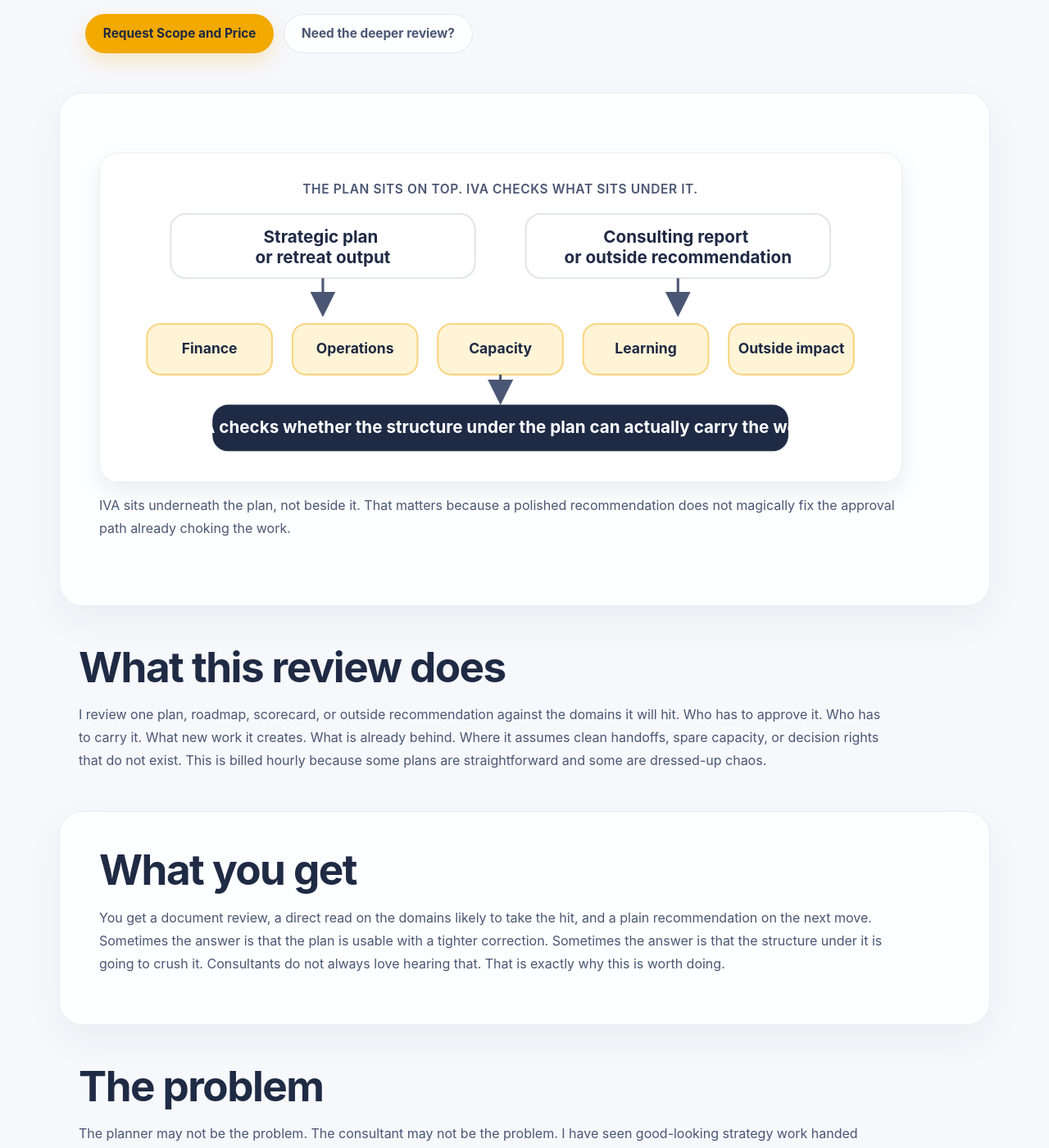
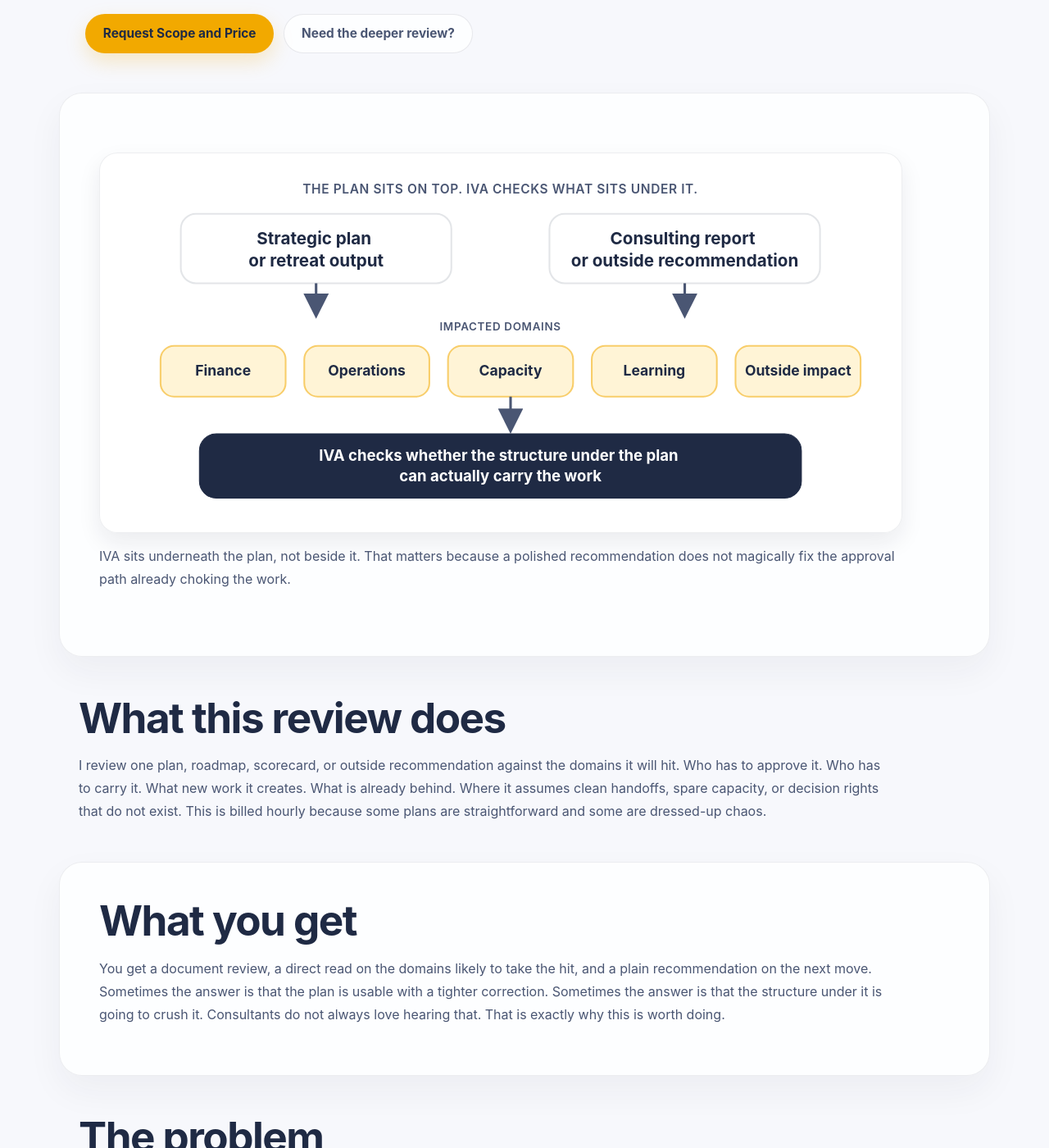
Before and after one commit to efost7873/integratedvaluearchitecture.com, a Jekyll site: the page built from strategic-plan-review.html, in a window 1280 px wide and 1400 px high, scrolled down 453 px. Shown: the whole window at 82% size. Built offline with Jekyll 4.4.1, drawn with Linux system fonts in a browser that asks for light colours.

Commit message:
Update strategic-plan-review.html

```diff
--- a/strategic-plan-review.html
+++ b/strategic-plan-review.html
@@ -20,7 +20,7 @@ analytics_page_id: strategic-plan-review
     </p>
     <div class="cta-block">
       <a class="button primary" href="https://forms.office.com/r/WmUf4F2vts">Request Scope and Price</a>
-      <a class="button secondary" href="/fixed-fee-review/">Need the deeper review?</a>
+      <a class="button secondary" href="/structural-diagnostic/">Need the deeper review?</a>
     </div>
   </div>
 </section>
@@ -29,7 +29,7 @@ analytics_page_id: strategic-plan-review
   <div class="container narrow">
     <div class="iva-visual-block" aria-labelledby="strategicPlanReviewVisualTitle strategicPlanReviewVisualDesc">
       <figure class="iva-visual-frame">
-        <svg viewBox="0 0 920 360" role="img" aria-labelledby="strategicPlanReviewVisualTitle strategicPlanReviewVisualDesc" xmlns="http://www.w3.org/2000/svg">
+        <svg viewBox="0 0 920 420" role="img" aria-labelledby="strategicPlanReviewVisualTitle strategicPlanReviewVisualDesc" xmlns="http://www.w3.org/2000/svg">
           <title id="strategicPlanReviewVisualTitle">IVA sits underneath strategic planning and consulting</title>
           <desc id="strategicPlanReviewVisualDesc">A strategic plan or consulting recommendation sits above the impacted domains, while IVA checks whether the structure underneath can actually carry the work.</desc>
 
@@ -40,51 +40,58 @@ analytics_page_id: strategic-plan-review
             <style>
               .iva-box { fill: #ffffff; stroke: rgba(31,42,68,0.12); stroke-width: 2; }
               .iva-box-dark { fill: #1F2A44; stroke: #1F2A44; }
-              .iva-box-accent { fill: #FFF4D6; stroke: rgba(242,169,0,0.45); stroke-width: 2; }
+              .iva-box-accent { fill: #FFF4D6; stroke: rgba(242,169,0,0.55); stroke-width: 2; }
               .iva-label { font: 700 20px -apple-system,BlinkMacSystemFont,'Segoe UI',Roboto,Helvetica,Arial,sans-serif; fill: #1F2A44; }
               .iva-label-small { font: 700 17px -apple-system,BlinkMacSystemFont,'Segoe UI',Roboto,Helvetica,Arial,sans-serif; fill: #1F2A44; }
-              .iva-label-dark { font: 700 20px -apple-system,BlinkMacSystemFont,'Segoe UI',Roboto,Helvetica,Arial,sans-serif; fill: #ffffff; }
+              .iva-label-dark { font: 700 18px -apple-system,BlinkMacSystemFont,'Segoe UI',Roboto,Helvetica,Arial,sans-serif; fill: #ffffff; }
               .iva-caption { font: 600 15px -apple-system,BlinkMacSystemFont,'Segoe UI',Roboto,Helvetica,Arial,sans-serif; fill: #4A5673; letter-spacing: 0.04em; text-transform: uppercase; }
+              .iva-subcaption { font: 600 13px -apple-system,BlinkMacSystemFont,'Segoe UI',Roboto,Helvetica,Arial,sans-serif; fill: #4A5673; letter-spacing: 0.05em; text-transform: uppercase; }
               .iva-line { fill: none; stroke: #4A5673; stroke-width: 3; marker-end: url(#strategicPlanReviewArrow); }
+              .iva-stem { fill: none; stroke: #4A5673; stroke-width: 3; }
             </style>
           </defs>
 
           <text x="460" y="34" text-anchor="middle" class="iva-caption">The plan sits on top. IVA checks what sits under it.</text>
 
-          <rect x="70" y="58" width="360" height="76" rx="18" class="iva-box"></rect>
-          <text x="250" y="92" text-anchor="middle" class="iva-label">
-            <tspan x="250" dy="0">Strategic plan</tspan>
-            <tspan x="250" dy="24">or retreat output</tspan>
+          <rect x="82" y="58" width="320" height="82" rx="18" class="iva-box"></rect>
+          <text x="242" y="94" text-anchor="middle" class="iva-label">
+            <tspan x="242" dy="0">Strategic plan</tspan>
+            <tspan x="242" dy="26">or retreat output</tspan>
           </text>
 
-          <rect x="490" y="58" width="360" height="76" rx="18" class="iva-box"></rect>
-          <text x="670" y="92" text-anchor="middle" class="iva-label">
-            <tspan x="670" dy="0">Consulting report</tspan>
-            <tspan x="670" dy="24">or outside recommendation</tspan>
+          <rect x="518" y="58" width="320" height="82" rx="18" class="iva-box"></rect>
+          <text x="678" y="94" text-anchor="middle" class="iva-label">
+            <tspan x="678" dy="0">Consulting report</tspan>
+            <tspan x="678" dy="26">or outside recommendation</tspan>
           </text>
 
-          <path d="M250 134 L250 174" class="iva-line"></path>
-          <path d="M670 134 L670 174" class="iva-line"></path>
+          <path d="M242 140 L242 176" class="iva-line"></path>
+          <path d="M678 140 L678 176" class="iva-line"></path>
 
-          <rect x="42" y="188" width="148" height="60" rx="16" class="iva-box-accent"></rect>
-          <text x="116" y="223" text-anchor="middle" class="iva-label-small">Finance</text>
+          <text x="460" y="196" text-anchor="middle" class="iva-subcaption">Impacted domains</text>
 
-          <rect x="214" y="188" width="148" height="60" rx="16" class="iva-box-accent"></rect>
-          <text x="288" y="223" text-anchor="middle" class="iva-label-small">Operations</text>
+          <rect x="58" y="214" width="148" height="60" rx="16" class="iva-box-accent"></rect>
+          <text x="132" y="249" text-anchor="middle" class="iva-label-small">Finance</text>
 
-          <rect x="386" y="188" width="148" height="60" rx="16" class="iva-box-accent"></rect>
-          <text x="460" y="223" text-anchor="middle" class="iva-label-small">Capacity</text>
+          <rect x="228" y="214" width="148" height="60" rx="16" class="iva-box-accent"></rect>
+          <text x="302" y="249" text-anchor="middle" class="iva-label-small">Operations</text>
 
-          <rect x="558" y="188" width="148" height="60" rx="16" class="iva-box-accent"></rect>
-          <text x="632" y="223" text-anchor="middle" class="iva-label-small">Learning</text>
+          <rect x="398" y="214" width="148" height="60" rx="16" class="iva-box-accent"></rect>
+          <text x="472" y="249" text-anchor="middle" class="iva-label-small">Capacity</text>
 
-          <rect x="730" y="188" width="148" height="60" rx="16" class="iva-box-accent"></rect>
-          <text x="804" y="223" text-anchor="middle" class="iva-label-small">Outside impact</text>
+          <rect x="568" y="214" width="148" height="60" rx="16" class="iva-box-accent"></rect>
+          <text x="642" y="249" text-anchor="middle" class="iva-label-small">Learning</text>
 
-          <path d="M460 248 L460 278" class="iva-line"></path>
+          <rect x="738" y="214" width="148" height="60" rx="16" class="iva-box-accent"></rect>
+          <text x="812" y="249" text-anchor="middle" class="iva-label-small">Outside impact</text>
 
-          <rect x="120" y="284" width="680" height="54" rx="18" class="iva-box-dark"></rect>
-          <text x="460" y="317" text-anchor="middle" class="iva-label-dark">IVA checks whether the structure under the plan can actually carry the work</text>
+          <path d="M472 274 L472 312" class="iva-line"></path>
+
+          <rect x="104" y="318" width="712" height="76" rx="20" class="iva-box-dark"></rect>
+          <text x="460" y="350" text-anchor="middle" class="iva-label-dark">
+            <tspan x="460" dy="0">IVA checks whether the structure under the plan</tspan>
+            <tspan x="460" dy="24">can actually carry the work</tspan>
+          </text>
         </svg>
       </figure>
 
@@ -139,7 +146,7 @@ analytics_page_id: strategic-plan-review
     </p>
     <div class="cta-block">
       <a class="button primary" href="https://forms.office.com/r/WmUf4F2vts">Request Scope and Price</a>
-      <a class="button secondary" href="/fixed-fee-review/">Need the deeper review?</a>
+      <a class="button secondary" href="/structural-diagnostic/">Need the deeper review?</a>
     </div>
   </div>
 </section>
```
